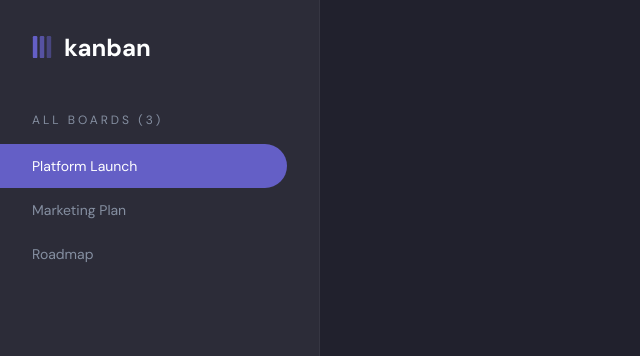
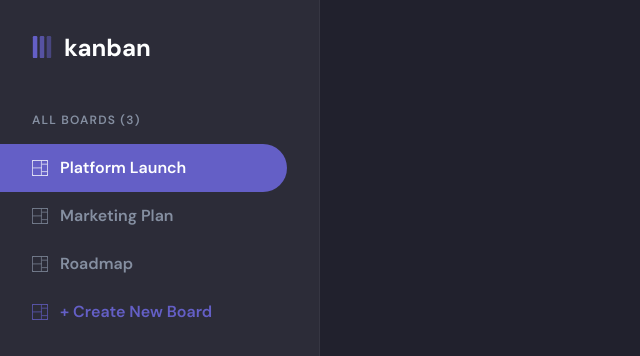
Before and after one commit to Mak2503/kanban-board, a Next.js app: page / in a window 1280 px wide. Shown: the top 356 px of the page, without its empty margins (0-640 px from the left). Built offline with nearby package versions, Linux system fonts and the light colour scheme.

Commit message:
add board icon

```diff
--- /dev/null
+++ b/src/components/BoardIcon.tsx
@@ -0,0 +1,58 @@
+import React from "react";
+
+type Props = {
+  border?: string;
+  bg?: string;
+};
+
+const BoardIcon = ({ border = "#858fa1", bg = "#2C2C38" }: Props) => {
+  return (
+    <div className="w-4 h-4 mr-3">
+      <svg viewBox="0 0 240 240" fill="none" xmlns="http://www.w3.org/2000/svg">
+        <rect width="240" height="240" rx="16" fill={border} />
+        <rect
+          x="10"
+          y="10.9955"
+          width="220"
+          height="219.005"
+          rx="16"
+          fill={bg}
+        />
+        <line
+          y1="-5"
+          x2="135.976"
+          y2="-5"
+          transform="matrix(0.999974 -0.00725502 0.00435017 0.999991 10 123.987)"
+          stroke={border}
+          stroke-width="10"
+        />
+        <line
+          x1="145.972"
+          y1="62.7375"
+          x2="230"
+          y2="62.7375"
+          stroke={border}
+          stroke-width="10"
+        />
+        <line
+          x1="145.972"
+          y1="174.231"
+          x2="230"
+          y2="174.231"
+          stroke={border}
+          stroke-width="10"
+        />
+        <line
+          x1="140.972"
+          y1="230"
+          x2="140.972"
+          y2="10"
+          stroke={border}
+          stroke-width="10"
+        />
+      </svg>
+    </div>
+  );
+};
+
+export default BoardIcon;
--- a/src/components/SideBar.tsx
+++ b/src/components/SideBar.tsx
@@ -2,32 +2,37 @@
 
 import Logo from "./Logo";
 import kanbanData from "@/constants/data.json";
+import BoardIcon from "./BoardIcon";
 
 const SideBar = () => {
   return (
     <div className="p-8 w-1/4 h-screen bg-secondaryBg border-r border-r-[#363642]">
       <Logo />
       <div className="mt-12">
-        <h1
-          className="text-xs text-secondaryText"
-          style={{ letterSpacing: "3px" }}
-        >
+        <h1 className="text-xs text-secondaryText tracking-widest font-semibold">
           ALL BOARDS ({kanbanData.data.length})
         </h1>
-        {/*
-          TODO:
-          1. Add Board Icon
-          2. Implement board selection functionality
-        */}
-        <div className="mt-4 text-sm">
-          {kanbanData.data.map((data) => (
+        {/* TODO: Implement board selection functionality */}
+        <div className="mt-4">
+          {kanbanData.data.map((data, index) => (
             <div
               key={data.id}
-              className={`p-3 pl-8 -ml-8 first:text-primaryText text-secondaryText first:bg-primary first:rounded-r-3xl`}
+              className={`flex items-center p-3 pl-8 -ml-8 first:text-primaryText font-semibold text-secondaryText first:bg-primary first:rounded-r-3xl`}
             >
-              {data.name}
+              {index === 0 ? (
+                <BoardIcon border="#feffff" bg="#645fc6" />
+              ) : (
+                <BoardIcon />
+              )}
+              <span>{data.name}</span>
             </div>
           ))}
+          <div
+            className={`flex items-center p-3 pl-8 -ml-8 text-primary font-semibold`}
+          >
+            <BoardIcon border="#645fc6" />
+            <span>+ Create New Board</span>
+          </div>
         </div>
       </div>
     </div>
```
